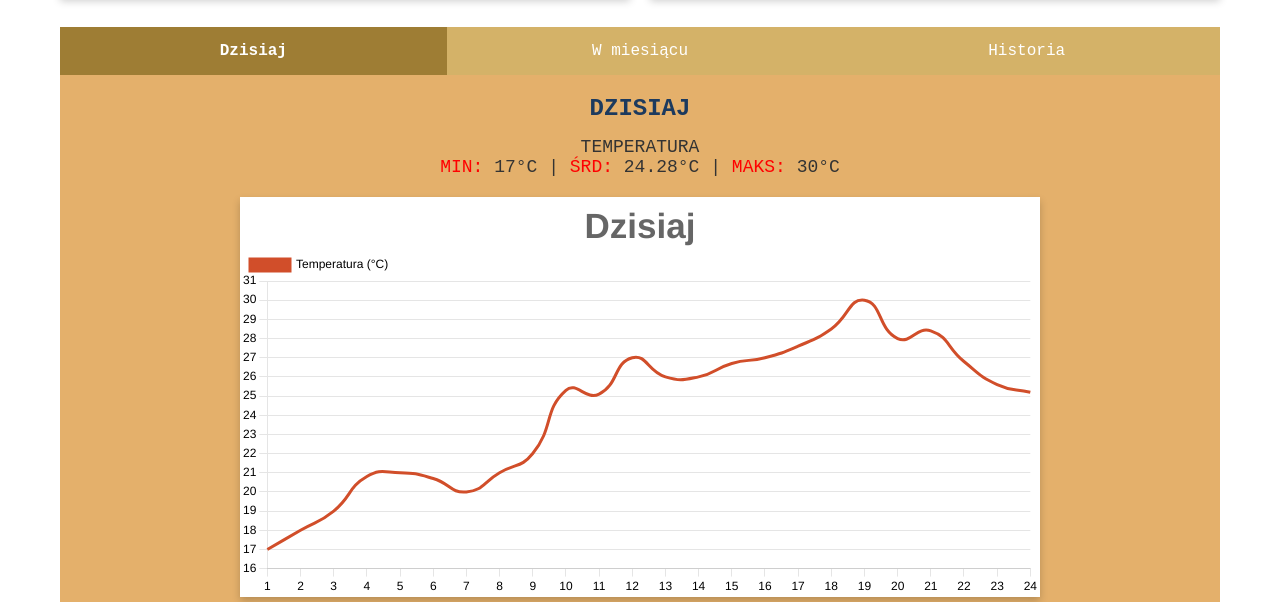
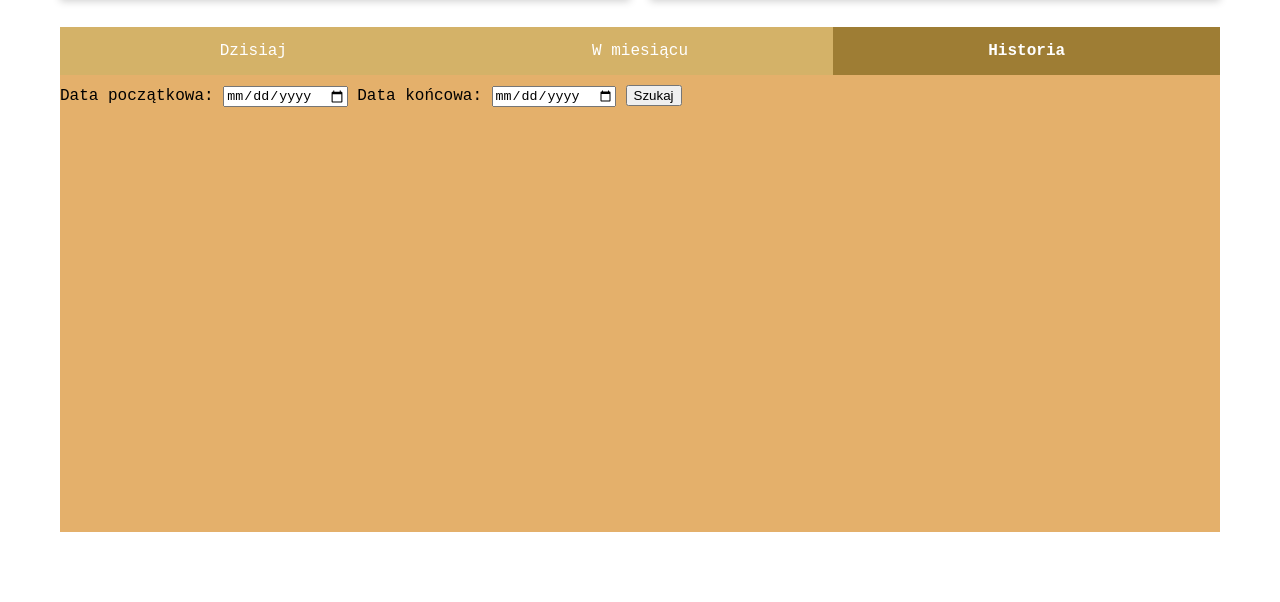
Before and after one commit to Olmek0/ESP32-PoE-Termometr, a plain HTML site: page termometr/data/index.html in a window 1280 px wide. Both pictures are taken after a click on the element "Historia". Shown: the part 310-912 px from the top of the page. After the commit the page ends 842 px from the top, so only its background shows below. Drawn offline with nearby package versions, Linux system fonts and the light colour scheme.

Commit message:
Historia (na razie sam szkielet bez funkcjonalności)

```diff
--- a/termometr/data/index.html
+++ b/termometr/data/index.html
@@ -38,8 +38,18 @@
             <nav class="Navbar">
                 <div class="active" onclick="toggleCha('Dzisiaj', yValues, xValues, this)">Dzisiaj</div>
                 <div onclick="toggleCha('W miesiącu', yValues2,xValues2, this)">W miesiącu</div>
-                <div >Historia</div>
+                <div onclick="toggleCha('Historia', [], [], this)">Historia</div>
             </nav>
+			<div id="historySearchForm" style="display:none; margin: 10px 0;">
+				<form id="historiaForm" action="/history" method="GET" onsubmit="return validateDates()">
+					<label for="startDate">Data początkowa:</label>
+					<input type="date" id="startDate" name="start" required>
+						<label for="endDate">Data końcowa:</label>
+					<input type="date" id="endDate" name="end" required>
+				<button type="submit">Szukaj</button>
+				</form>
+			</div>
+
 
             <section class="Summary">
                 <div class="Time">DZISIAJ</div>
--- a/termometr/data/skrypt.js
+++ b/termometr/data/skrypt.js
@@ -74,9 +74,24 @@ function createCha(title, datax, datay) {
 let firstLoad = true;
 
 function toggleCha(title, datay, datax, clickedElement) {
+  document.querySelectorAll('.Navbar div').forEach(el => el.classList.remove('active'));
+  clickedElement.classList.add('active');
+
   const chartCanvas = document.getElementById('TempCha');
   const timeElement = document.querySelector('.Time');
   const tempStatsElement = document.querySelector('.TempTimeStat');
+  const searchForm = document.getElementById('historySearchForm');
+
+  if (title === 'Historia') {
+    searchForm.style.display = 'block';
+    chartCanvas.style.display = 'none';
+    timeElement.style.display = 'none';
+    tempStatsElement.style.display = 'none';
+  } else {
+    searchForm.style.display = 'none';
+    chartCanvas.style.display = 'block';
+    timeElement.style.display = 'block';
+    tempStatsElement.style.display = 'block';
 
     if (firstLoad) {
       createCha(title, datax, datay);
@@ -90,17 +105,19 @@ function toggleCha(title, datay, datax, clickedElement) {
     tempStatsElement.classList.add('fade-out');
 
     setTimeout(() => {
-        document.querySelectorAll('.Navbar div').forEach(el => el.classList.remove('active'));
-        clickedElement.classList.add('active');
-
       createCha(title, datax, datay);
-
       updateTemperatureStats();
 
       chartCanvas.classList.remove('fade-out');
       timeElement.classList.remove('fade-out');
       tempStatsElement.classList.remove('fade-out');
     }, 500);
+  }
+
+  if (title === 'Historia') {
+    document.getElementById('startDate').value = '';
+    document.getElementById('endDate').value = '';
+  }
 }
 
 let Bar, Menu;
@@ -229,11 +246,6 @@ function updateStatsDisplay() {
     }
 
 	document.getElementById("stat-start").textContent = stst;
-
-    /*document.getElementById("stat-total").textContent = `Ilość odczytów - ${statData.total}`;
-    document.getElementById("stat-max").textContent = `Najwyższa temperatura - ${max}${unit}`;
-    document.getElementById("stat-min").textContent = `Najniższa temperatura - ${min}${unit}`;*/
-
 }
 
 let lastDisplayedTemp = null;
@@ -247,7 +259,6 @@ function updateDisplayedTemp() {
 	lastDisplayedTemp = newText;
 
 	fadeText(document.getElementById("temp"), newText);
-    //document.getElementById("temp").textContent = temp + unit;
 }
 
 function updateTemperatureStats() {
@@ -297,3 +308,18 @@ let date = new Intl.DateTimeFormat("pl-PL", {
 }).format(new Date());
 
 document.getElementById("data").innerHTML = date;
+
+
+function validateDates() {
+  const start = document.getElementById('startDate').value;
+  const end = document.getElementById('endDate').value;
+  if (!start || !end) {
+    alert('Proszę podać obie daty.');
+    return false;
+  }
+  if (start > end) {
+    alert('Data początkowa nie może być późniejsza niż data końcowa.');
+    return false;
+  }
+  return true;
+}
```
Lines whose indentation alone changed are shown as unchanged.
